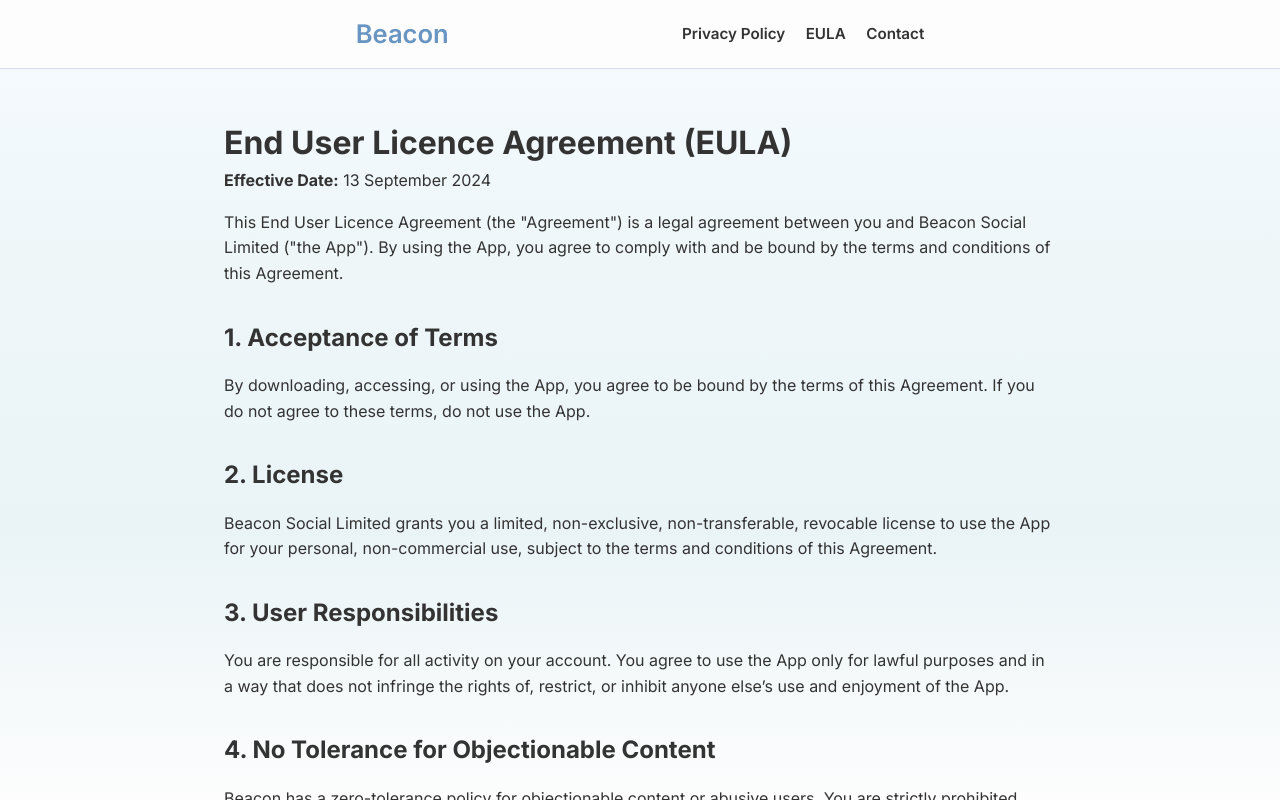
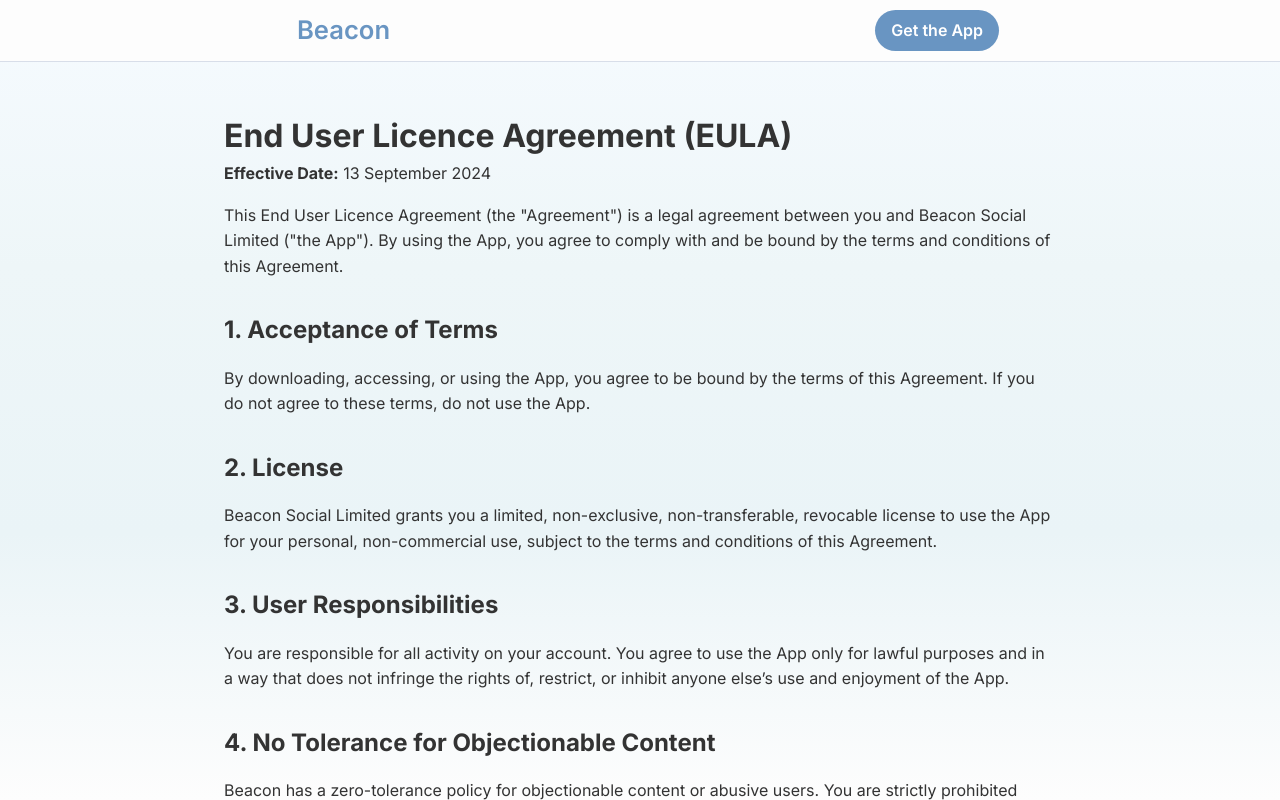
Before and after one commit to lforryan1/lforryan1.github.io, a plain HTML site: page eula.html in a window 1280 px wide. Drawn offline with Linux system fonts and the light colour scheme.

Commit message:
sorted out dynamic moving of nav bar elements

```diff
--- a/eula.html
+++ b/eula.html
@@ -10,14 +10,10 @@
 </head>
 <body>
   <header class="site-header">
-    <div class="branding">
+    <div class="nav-container">
       <nav class="nav">
-        <a class="beacon-blue" href="index.html">Beacon</a>
-        <div>
-        <a href="privacy.html">Privacy Policy</a>
-        <a href="eula.html">EULA</a>
-        <a href="contact.html">Contact</a>
-        </div>
+        <a class="beacon-button" href="index.html">Beacon</a>
+        <a class="app-download-button" href="https://apps.apple.com/gb/app/beacon-light-a-beacon/id6677053246" target="_blank" rel="noopener">Get the App</a>
       </nav>
     </div>
   </header>
@@ -59,6 +55,11 @@
   <footer class="site-footer">
     <div class="container">
       <p>&copy; 2025 Beacon Social Limited. All rights reserved.</p>
+      <div class="footer-links">
+        <a href="privacy.html">Privacy Policy</a>
+        <a href="eula.html">EULA</a>
+        <a href="contact.html">Contact</a>
+      </div>
     </div>
   </footer>
 </body>
--- a/styles.css
+++ b/styles.css
@@ -77,16 +77,18 @@ body {
   background-color: var(--bg); /* ensures white-ish background if needed */
 }
 
+.nav-container {
+  width: 100%;
+  max-width: 750px;         /* stop expanding beyond this */
+  padding: 0 1rem;          /* space on smaller screens */
+  margin: 0 auto;           /* center horizontally */
+}
+
 .nav {
   display: flex;
-  justify-content: space-evenly;
+  justify-content: space-between;
   align-items: center;
-  gap: clamp(0.5rem, 2vw, 2rem);
-  flex-wrap: wrap;
-  text-align: center;
-  padding: 0 1rem;
-  margin: 0.4rem auto;  /* ✅ center the nav horizontally */
-  max-width: clamp(300px, 80%, 1000px); /* ✅ prevent it from getting too wide */
+  padding: 0.4rem 0;       /* no horizontal padding here anymore */
 }
 
 .nav a {
@@ -97,15 +99,33 @@ body {
   text-align: center;
   white-space: nowrap;   /* prevent text from breaking mid-word */
   padding: 0.25rem 0.5rem;
+  transition: transform 0.2s ease;
+  display: inline-block; /* necessary for transform to work */
 }
 
-.nav a.beacon-blue {
-  color: var(--primary);
-  font-size: 1.6rem;
+.nav a:hover {
+  transform: scale(1.05);
 }
 
-.nav a.beacon-blue:hover {
-    transform: scale(1.1);
+.nav a.beacon-button {
+  color: var(--primary);             /* from .beacon-blue */
+  padding: 0 1rem;
+  border: none;
+  border-radius: 9999px;             /* fully rounded button */
+  font-weight: 600;
+  font-size: 1.6rem;                 /* from .beacon-blue */
+  text-decoration: none;
+  transition: background-color 0.2s ease, transform 0.2s ease;
+  display: inline-block;
+}
+
+.nav a.beacon-button:hover {
+  background-color: #D4E6F5;
+  transform: scale(1.05);            /* from .beacon-blue:hover */
+}
+
+.nav a.beacon-button:active {
+  background-color: #C0D8EE;
 }
 
 .hero {
@@ -280,3 +300,37 @@ button.btn.primary {
 .app-store-badge:hover {
   transform: scale(1.1);
 }
+
+.nav .app-download-button {
+  background-color: var(--primary);
+  color: white;
+  padding: 0.5rem 1rem;
+  border-radius: 9999px;
+  font-weight: 600;
+  font-size: 1rem;
+  text-decoration: none;
+  transition: background-color 0.2s ease, transform 0.2s ease;
+}
+
+.nav .app-download-button:hover {
+  background-color: #2e7ac7;
+  transform: scale(1.05);
+}
+
+.footer-links {
+  margin-top: 0.8rem;
+  font-size: 0.85rem;
+  display: flex;
+  justify-content: center;
+  gap: 1rem;
+  flex-wrap: wrap;
+}
+
+.footer-links a {
+  color: #888;
+  transition: color 0.2s ease;
+}
+
+.footer-links a:hover {
+  color: var(--primary);
+}
```
Also changed, not shown: contact.html (+8 -7 lines), index.html (+9 -6 lines), privacy.html (+8 -7 lines).
